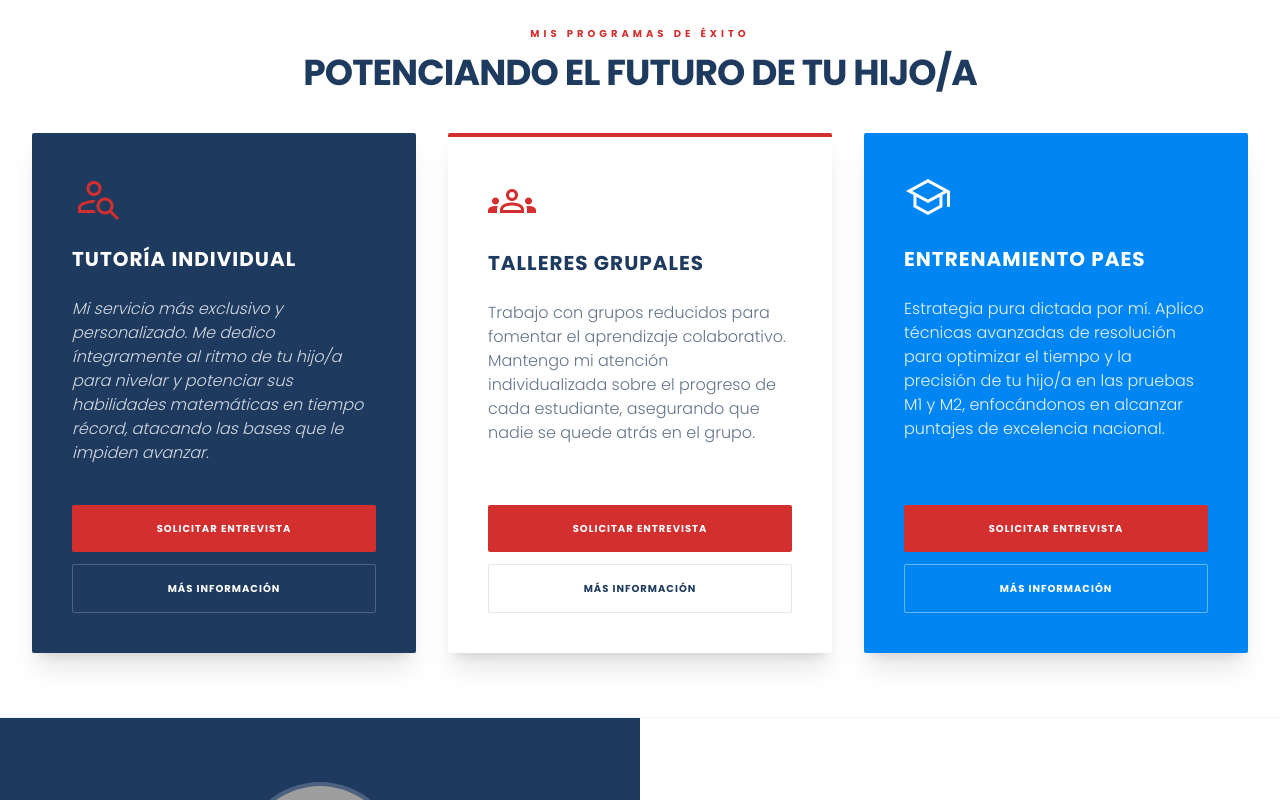
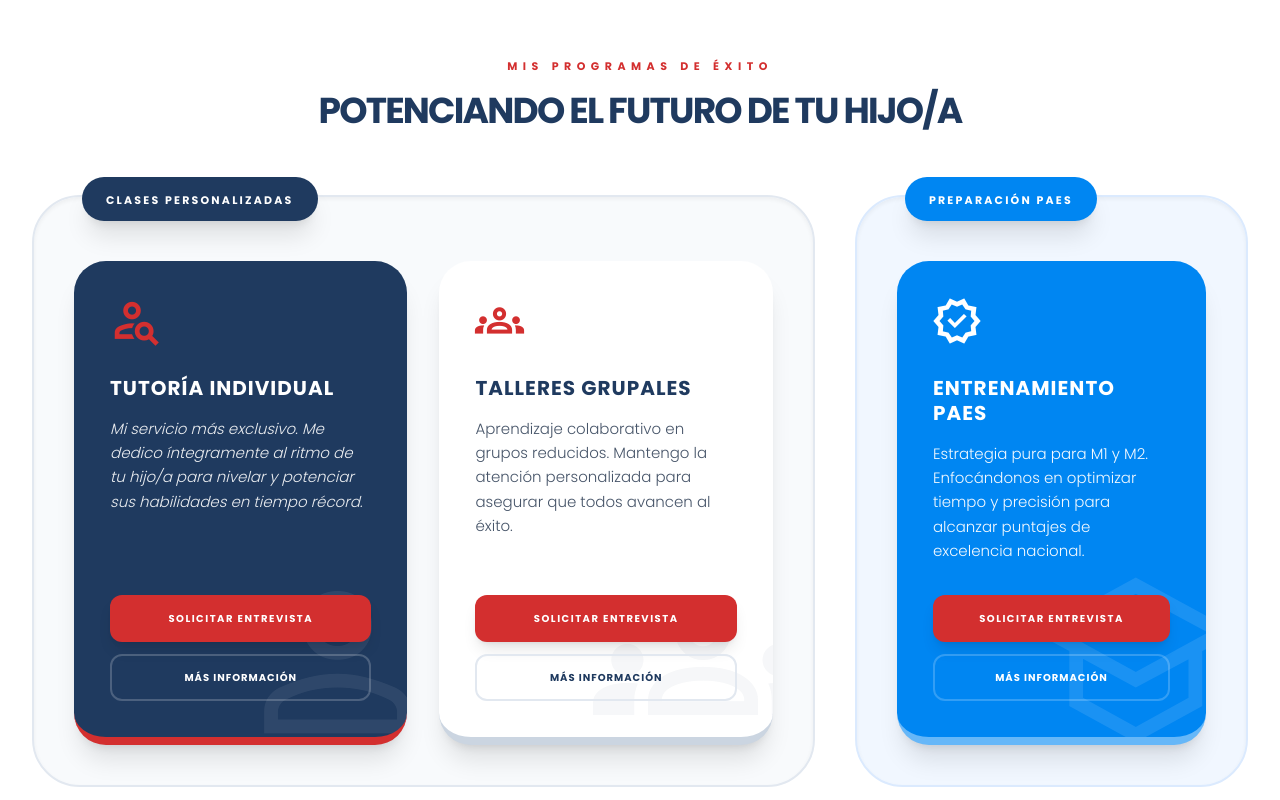
Before and after one commit to Andy-Montes/erikalaprofedemate, a React (Vite) app: page / in a window 1280 px wide. Shown: the part 1780-2580 px from the top of the page. Built offline with nearby package versions, Linux system fonts and the light colour scheme; grey boxes are pictures that could not be loaded.

Commit message:
Update Programs.tsx
cambio programas

```diff
--- a/components/Programs.tsx
+++ b/components/Programs.tsx
@@ -1,3 +1,4 @@
+
 import React from 'react';
 
 interface ProgramsProps {
@@ -5,61 +6,139 @@
 }
 
 const Programs: React.FC<ProgramsProps> = ({ onOpenModal }) => {
-  const interviewUrl = "https://wa.me/56997439227";  const infoUrl = "https://formulariogiftcard.fillout.com/erikalaporofedemate";
+  const interviewUrl = "https://wa.me/56997439227";
+  const infoUrl = "https://formulariogiftcard.fillout.com/erikalaporofedemate";
 
   return (
-    <section className="py-12 lg:py-16 bg-white scroll-mt-24" id="programas">
-      <div className="max-w-7xl mx-auto px-8">
-        <div className="text-center mb-10">
-          <span className="text-brandRed font-bold text-[10px] uppercase tracking-[0.4em] mb-3 block">Mis Programas de Éxito</span>
-          <h2 className="text-3xl md:text-4xl font-bold text-brandNavy uppercase tracking-tight">Potenciando el Futuro de tu Hijo/a</h2>
+    <section className="py-16 lg:py-24 bg-white scroll-mt-24" id="programas">
+      <div className="max-w-7xl mx-auto px-4 sm:px-6 lg:px-8">
+
+        {/* Encabezado Principal - Tamaño Ajustado al original */}
+        <div className="text-center mb-16">
+          <span className="text-brandRed font-bold text-[10px] sm:text-[11px] uppercase tracking-[0.5em] mb-4 block">MIS PROGRAMAS DE ÉXITO</span>
+          <h2 className="text-3xl md:text-4xl font-black text-brandNavy uppercase tracking-tighter leading-tight">
+            Potenciando el Futuro de tu Hijo/a
+          </h2>
         </div>
 
-        <div className="grid grid-cols-1 md:grid-cols-3 gap-6 lg:gap-8 items-stretch">
-          {/* Tutoría Individual */}
-          <div className="bg-[#1F3A5F] p-10 flex flex-col h-full shadow-xl rounded-sm transition-transform hover:-translate-y-1 duration-300">
-            <div className="mb-6 text-brandRed flex items-center justify-start">
-              <span className="material-symbols-outlined text-5xl leading-none select-none">person_search</span>
+        <div className="flex flex-col lg:flex-row gap-10 items-stretch">
+
+          {/* BLOQUE 1: CLASES PERSONALIZADAS (Individual + Grupal) */}
+          <div className="lg:w-2/3 flex flex-col p-6 sm:p-8 lg:p-10 bg-slate-50 rounded-[3rem] border-2 border-slate-200 shadow-inner relative">
+            {/* Etiqueta de Grupo */}
+            <div className="absolute -top-5 left-8 sm:left-12 bg-brandNavy text-white px-6 py-2.5 rounded-full shadow-xl z-20">
+              <span className="text-[10px] sm:text-[11px] font-black uppercase tracking-[0.2em]">Clases Personalizadas</span>
             </div>
-            <h3 className="text-lg lg:text-xl font-bold mb-6 uppercase tracking-wider text-white">Tutoría Individual</h3>
-            <p className="text-white/80 leading-relaxed font-light mb-10 italic text-sm lg:text-base">
-              Mi servicio más exclusivo y personalizado. Me dedico íntegramente al ritmo de tu hijo/a para nivelar y potenciar sus habilidades matemáticas en tiempo récord, atacando las bases que le impiden avanzar.
+
+            <div className="flex-1 grid grid-cols-1 md:grid-cols-2 gap-6 lg:gap-8 mt-6">
+
+              {/* Tarjeta: Tutoría Individual */}
+              <div className="group relative flex flex-col h-full bg-brandNavy p-7 sm:p-9 rounded-[2rem] shadow-xl transition-all duration-500 hover:scale-[1.04] hover:-translate-y-2 hover:shadow-[0_40px_70px_-15px_rgba(31,58,95,0.4)] overflow-hidden border-b-8 border-brandRed">
+                <div className="absolute -bottom-10 -right-10 opacity-[0.07] group-hover:opacity-[0.15] group-hover:scale-110 transition-all duration-700 pointer-events-none transform">
+                  <span className="material-symbols-outlined text-[180px] sm:text-[220px] text-white select-none">person</span>
+                </div>
+
+                <div className="relative z-10 flex flex-col h-full">
+                  <div className="mb-6 text-brandRed transform group-hover:scale-105 transition-transform duration-500">
+                    <span className="material-symbols-outlined text-5xl font-bold">person_search</span>
+                  </div>
+                  <h3 className="text-xl font-black mb-4 uppercase tracking-wider text-white leading-tight">Tutoría Individual</h3>
+                  <p className="text-white/90 leading-relaxed font-light mb-8 italic text-sm sm:text-[15px]">
+                    Mi servicio más exclusivo. Me dedico íntegramente al ritmo de tu hijo/a para nivelar y potenciar sus habilidades en tiempo récord.
                   </p>
+
                   <div className="mt-auto space-y-3">
-              <button onClick={() => onOpenModal(interviewUrl)} className="block w-full text-center bg-brandRed text-white font-bold text-[10px] uppercase tracking-widest py-4 rounded-sm hover:bg-red-700 transition-all">Solicitar Entrevista</button>
-              <button onClick={() => onOpenModal(infoUrl)} className="block w-full text-center border border-white/20 text-white font-bold text-[10px] uppercase tracking-widest py-4 rounded-sm hover:bg-white hover:text-[#1F3A5F] transition-all">Más información</button>
+                    <button
+                      onClick={() => onOpenModal(interviewUrl)}
+                      className="block w-full text-center bg-brandRed text-white font-bold text-[9px] sm:text-[10px] uppercase tracking-[0.15em] py-4 rounded-xl hover:bg-red-700 transition-all shadow-lg active:scale-95 whitespace-nowrap px-2"
+                    >
+                      Solicitar Entrevista
+                    </button>
+                    <button
+                      onClick={() => onOpenModal(infoUrl)}
+                      className="block w-full text-center border-2 border-white/20 text-white font-bold text-[9px] sm:text-[10px] uppercase tracking-widest py-3.5 rounded-xl hover:bg-white/10 transition-all active:scale-95 whitespace-nowrap px-2"
+                    >
+                      Más Información
+                    </button>
+                  </div>
                 </div>
               </div>
 
-          {/* Talleres Grupales */}
-          <div className="bg-white p-10 flex flex-col h-full shadow-xl rounded-sm border-t-4 border-brandRed transition-transform hover:-translate-y-1 duration-300">
-            <div className="mb-6 text-brandRed flex items-center justify-start">
-              <span className="material-symbols-outlined text-5xl leading-none select-none">groups</span>
+              {/* Tarjeta: Talleres Grupales */}
+              <div className="group relative flex flex-col h-full bg-white p-7 sm:p-9 rounded-[2rem] shadow-xl transition-all duration-500 hover:scale-[1.04] hover:-translate-y-2 hover:shadow-[0_40px_70px_-15px_rgba(0,0,0,0.12)] overflow-hidden border-b-8 border-slate-300">
+                <div className="absolute -bottom-10 -right-10 opacity-[0.04] group-hover:opacity-[0.1] group-hover:scale-110 transition-all duration-700 pointer-events-none transform">
+                  <span className="material-symbols-outlined text-[180px] sm:text-[220px] text-brandNavy select-none">groups</span>
                 </div>
-            <h3 className="text-lg lg:text-xl font-bold mb-6 uppercase tracking-wider text-brandNavy">Talleres Grupales</h3>
-            <p className="text-slate-500 leading-relaxed font-light mb-10 text-sm lg:text-base">
-              Trabajo con grupos reducidos para fomentar el aprendizaje colaborativo. Mantengo mi atención individualizada sobre el progreso de cada estudiante, asegurando que nadie se quede atrás en el grupo.
+
+                <div className="relative z-10 flex flex-col h-full">
+                  <div className="mb-6 text-brandRed transform group-hover:scale-105 transition-transform duration-500">
+                    <span className="material-symbols-outlined text-5xl font-bold">groups</span>
+                  </div>
+                  <h3 className="text-xl font-black mb-4 uppercase tracking-wider text-brandNavy leading-tight">Talleres Grupales</h3>
+                  <p className="text-slate-600 leading-relaxed font-light mb-8 text-sm sm:text-[15px]">
+                    Aprendizaje colaborativo en grupos reducidos. Mantengo la atención personalizada para asegurar que todos avancen al éxito.
                   </p>
+
                   <div className="mt-auto space-y-3">
-              <button onClick={() => onOpenModal(interviewUrl)} className="block w-full text-center bg-brandRed text-white font-bold text-[10px] uppercase tracking-widest py-4 rounded-sm hover:bg-red-700 transition-all">Solicitar Entrevista</button>
-              <button onClick={() => onOpenModal(infoUrl)} className="block w-full text-center border border-slate-200 text-brandNavy font-bold text-[10px] uppercase tracking-widest py-4 rounded-sm hover:bg-brandNavy hover:text-white transition-all">Más información</button>
+                    <button
+                      onClick={() => onOpenModal(interviewUrl)}
+                      className="block w-full text-center bg-brandRed text-white font-bold text-[9px] sm:text-[10px] uppercase tracking-[0.15em] py-4 rounded-xl hover:bg-red-700 transition-all shadow-lg active:scale-95 whitespace-nowrap px-2"
+                    >
+                      Solicitar Entrevista
+                    </button>
+                    <button
+                      onClick={() => onOpenModal(infoUrl)}
+                      className="block w-full text-center border-2 border-slate-200 text-brandNavy font-bold text-[9px] sm:text-[10px] uppercase tracking-widest py-3.5 rounded-xl hover:bg-slate-50 transition-all active:scale-95 whitespace-nowrap px-2"
+                    >
+                      Más Información
+                    </button>
+                  </div>
+                </div>
+              </div>
             </div>
           </div>
 
-          {/* Entrenamiento PAES */}
-          <div className="bg-[#0086f2] p-10 flex flex-col h-full shadow-xl rounded-sm transition-transform hover:-translate-y-1 duration-300">
-            <div className="mb-6 text-white flex items-center justify-start">
-              <span className="material-symbols-outlined text-5xl leading-none select-none">school</span>
+          {/* BLOQUE 2: ENTRENAMIENTO PAES */}
+          <div className="lg:w-1/3 flex flex-col p-6 sm:p-8 lg:p-10 bg-blue-100/40 rounded-[3rem] border-2 border-blue-100 shadow-inner relative">
+            {/* Etiqueta de Grupo */}
+            <div className="absolute -top-5 left-8 sm:left-12 bg-[#0086f2] text-white px-6 py-2.5 rounded-full shadow-xl z-20">
+              <span className="text-[10px] sm:text-[11px] font-black uppercase tracking-[0.2em]">Preparación PAES</span>
             </div>
-            <h3 className="text-lg lg:text-xl font-bold mb-6 uppercase tracking-wider text-white">Entrenamiento PAES</h3>
-            <p className="text-white/90 leading-relaxed font-light mb-10 text-sm lg:text-base">
-              Estrategia pura dictada por mí. Aplico técnicas avanzadas de resolución para optimizar el tiempo y la precisión de tu hijo/a en las pruebas M1 y M2, enfocándonos en alcanzar puntajes de excelencia nacional.
+
+            <div className="flex-1 mt-6">
+              <div className="group relative flex flex-col h-full bg-[#0086f2] p-7 sm:p-9 rounded-[2rem] shadow-xl transition-all duration-500 hover:scale-[1.04] hover:-translate-y-2 hover:shadow-[0_40px_70px_-15px_rgba(0,134,242,0.3)] overflow-hidden border-b-8 border-white/40">
+                <div className="absolute -bottom-10 -right-10 opacity-[0.1] group-hover:opacity-[0.2] group-hover:scale-110 transition-all duration-700 pointer-events-none transform">
+                  <span className="material-symbols-outlined text-[180px] sm:text-[220px] text-white select-none">school</span>
+                </div>
+
+                <div className="relative z-10 flex flex-col h-full">
+                  <div className="mb-6 text-white transform group-hover:scale-105 transition-transform duration-500">
+                    <span className="material-symbols-outlined text-5xl font-bold">verified</span>
+                  </div>
+                  <h3 className="text-xl font-black mb-4 uppercase tracking-wider text-white leading-tight">Entrenamiento PAES</h3>
+                  <p className="text-white/95 leading-relaxed font-light mb-8 text-sm sm:text-[15px]">
+                    Estrategia pura para M1 y M2. Enfocándonos en optimizar tiempo y precisión para alcanzar puntajes de excelencia nacional.
                   </p>
+
                   <div className="mt-auto space-y-3">
-              <button onClick={() => onOpenModal(interviewUrl)} className="block w-full text-center bg-brandRed text-white font-bold text-[10px] uppercase tracking-widest py-4 rounded-sm hover:bg-slate-800 transition-all">Solicitar Entrevista</button>
-              <button onClick={() => onOpenModal(infoUrl)} className="block w-full text-center border border-white/40 text-white font-bold text-[10px] uppercase tracking-widest py-4 rounded-sm hover:bg-white hover:text-brandRed transition-all">Más información</button>
+                    <button
+                      onClick={() => onOpenModal(interviewUrl)}
+                      className="block w-full text-center bg-brandRed text-white font-bold text-[9px] sm:text-[10px] uppercase tracking-[0.15em] py-4 rounded-xl hover:bg-red-700 transition-all shadow-lg active:scale-95 whitespace-nowrap px-2"
+                    >
+                      Solicitar Entrevista
+                    </button>
+                    <button
+                      onClick={() => onOpenModal(infoUrl)}
+                      className="block w-full text-center border-2 border-white/20 text-white font-bold text-[9px] sm:text-[10px] uppercase tracking-widest py-3.5 rounded-xl hover:bg-white/10 transition-all active:scale-95 whitespace-nowrap px-2"
+                    >
+                      Más Información
+                    </button>
                   </div>
                 </div>
+              </div>
+            </div>
+          </div>
+
         </div>
       </div>
     </section>
```
Lines whose indentation alone changed are shown as unchanged.
